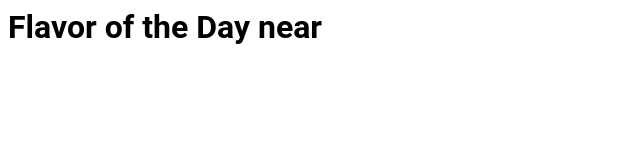
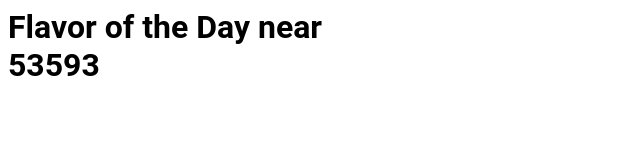
Before and after one commit to chrispauly/flavorofthedaystatic, a plain HTML site: page src/index.html in a window 1280 px wide. Shown: the whole page, without its empty margins (0-640 px from the left). Drawn offline with Linux system fonts and the light colour scheme; no server answers.

Commit message:
Missed headingzip change in fotdFetch

```diff
--- a/src/index.html
+++ b/src/index.html
@@ -65,7 +65,7 @@
 	  const dayOfWeekName = new Date().toLocaleString('default', { weekday: 'long' });
 	  const zip = (window.location.hash || '#53593').substring(1);
 	  document.title += " " + zip;
-	  document.querySelector('#heading').innerHTML += " " + zip;
+	  document.querySelector('#headingzip').innerHTML += " " + zip;
 	  fetch('https://www.culvers.com/api/locate/address/json?address=' + zip).then(function(response) {
 	    return response.json();
 	  }).then(function(json) {
```
